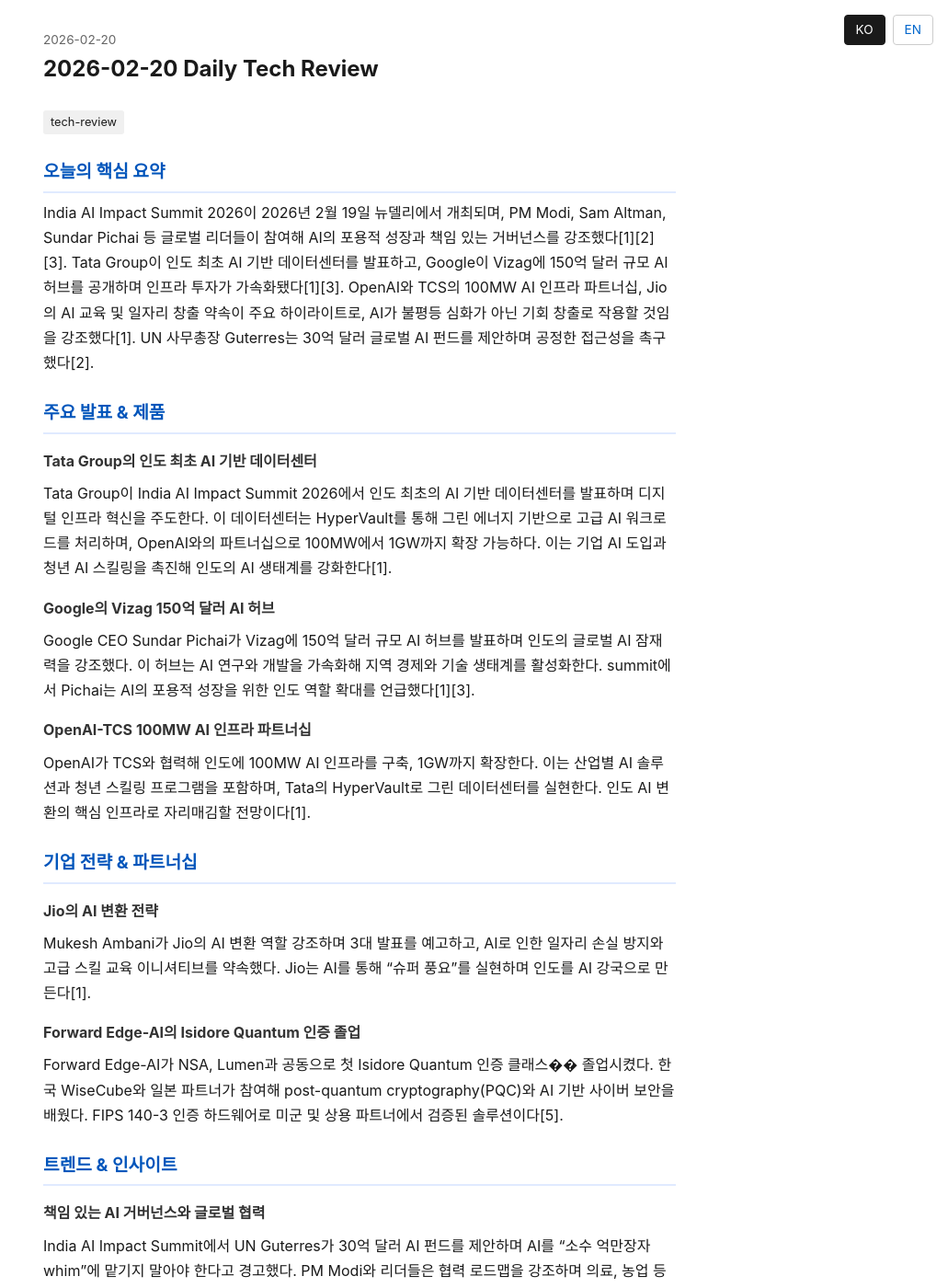
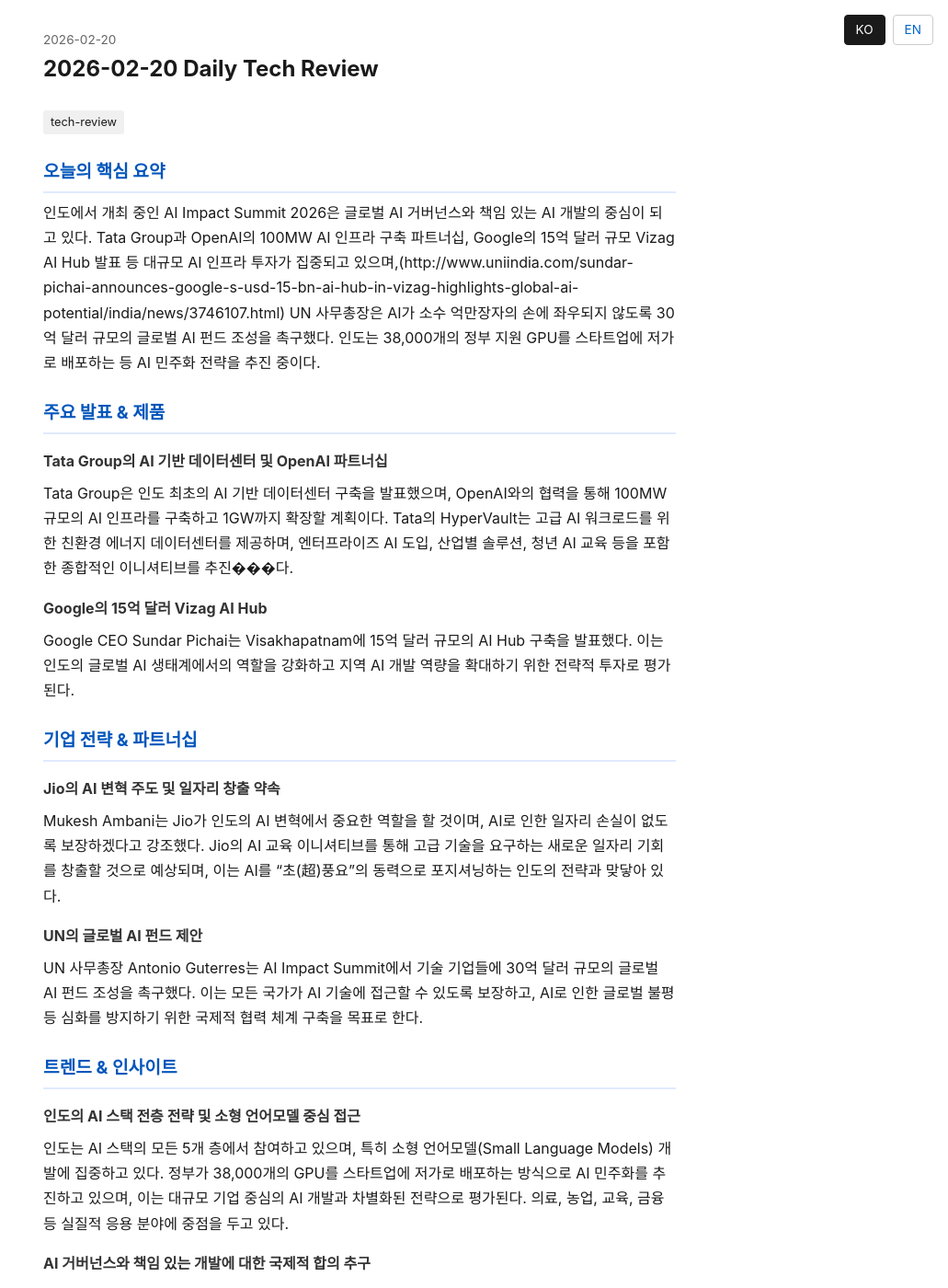
Before and after one commit to paulseongminpark/tech-review, a Jekyll site: the page built from _posts/ko/2026-02-20-daily-tech-review.md, in a window 1280 px wide and 1400 px high. Shown: the whole window at 92% size, without its empty margins (249-1280 px from the left). Built offline with Jekyll 4.4.1, drawn with Linux system fonts in a browser that asks for light colours; some of the changed text lies outside the part shown.

Commit message:
[tech-review] 2026-02-20 daily post 자동 생성

```diff
--- a/_posts/ko/2026-02-20-daily-tech-review.md
+++ b/_posts/ko/2026-02-20-daily-tech-review.md
@@ -10,44 +10,42 @@
 
 ## 오늘의 핵심 요약
 
-India AI Impact Summit 2026이 2026년 2월 19일 뉴델리에서 개최되며, PM Modi, Sam Altman, Sundar Pichai 등 글로벌 리더들이 참여해 AI의 포용적 성장과 책임 있는 거버넌스를 강조했다[1][2][3]. Tata Group이 인도 최초 AI 기반 데이터센터를 발표하고, Google이 Vizag에 150억 달러 규모 AI 허브를 공개하며 인프라 투자가 가속화됐다[1][3]. OpenAI와 TCS의 100MW AI 인프라 파트너십, Jio의 AI 교육 및 일자리 창출 약속이 주요 하이라이트로, AI가 불평등 심화가 아닌 기회 창출로 작용할 것임을 강조했다[1]. UN 사무총장 Guterres는 30억 달러 글로벌 AI 펀드를 제안하며 공정한 접근성을 촉구했다[2].
+인도에서 개최 중인 AI Impact Summit 2026은 글로벌 AI 거버넌스와 책임 있는 AI 개발의 중심이 되고 있다. Tata Group과 OpenAI의 100MW AI 인프라 구축 파트너십, Google의 15억 달러 규모 Vizag AI Hub 발표 등 대규모 AI 인프라 투자가 집중되고 있으며,(http://www.uniindia.com/sundar-pichai-announces-google-s-usd-15-bn-ai-hub-in-vizag-highlights-global-ai-potential/india/news/3746107.html) UN 사무총장은 AI가 소수 억만장자의 손에 좌우되지 않도록 30억 달러 규모의 글로벌 AI 펀드 조성을 촉구했다. 인도는 38,000개의 정부 지원 GPU를 스타트업에 저가로 배포하는 등 AI 민주화 전략을 추진 중이다.
 
 ## 주요 발표 & 제품
 
-### Tata Group의 인도 최초 AI 기반 데이터센터
-Tata Group이 India AI Impact Summit 2026에서 인도 최초의 AI 기반 데이터센터를 발표하며 디지털 인프라 혁신을 주도한다. 이 데이터센터는 HyperVault를 통해 그린 에너지 기반으로 고급 AI 워크로드를 처리하며, OpenAI와의 파트너십으로 100MW에서 1GW까지 확장 가능하다. 이는 기업 AI 도입과 청년 AI 스킬링을 촉진해 인도의 AI 생태계를 강화한다[1].
+### Tata Group의 AI 기반 데이터센터 및 OpenAI 파트너십
 
-### Google의 Vizag 150억 달러 AI 허브
-Google CEO Sundar Pichai가 Vizag에 150억 달러 규모 AI 허브를 발표하며 인도의 글로벌 AI 잠재력을 강조했다. 이 허브는 AI 연구와 개발을 가속화해 지역 경제와 기술 생태계를 활성화한다. summit에서 Pichai는 AI의 포용적 성장을 위한 인도 역할 확대를 언급했다[1][3].
+Tata Group은 인도 최초의 AI 기반 데이터센터 구축을 발표했으며, OpenAI와의 협력을 통해 100MW 규모의 AI 인프라를 구축하고 1GW까지 확장할 계획이다. Tata의 HyperVault는 고급 AI 워크로드를 위한 친환경 에너지 데이터센터를 제공하며, 엔터프라이즈 AI 도입, 산업별 솔루션, 청년 AI 교육 등을 포함한 종합적인 이니셔티브를 추진���다.
 
-### OpenAI-TCS 100MW AI 인프라 파트너십
-OpenAI가 TCS와 협력해 인도에 100MW AI 인프라를 구축, 1GW까지 확장한다. 이는 산업별 AI 솔루션과 청년 스킬링 프로그램을 포함하며, Tata의 HyperVault로 그린 데이터센터를 실현한다. 인도 AI 변환의 핵심 인프라로 자리매김할 전망이다[1].
+### Google의 15억 달러 Vizag AI Hub
+
+Google CEO Sundar Pichai는 Visakhapatnam에 15억 달러 규모의 AI Hub 구축을 발표했다. 이는 인도의 글로벌 AI 생태계에서의 역할을 강화하고 지역 AI 개발 역량을 확대하기 위한 전략적 투자로 평가된다.
 
 ## 기업 전략 & 파트너십
 
-### Jio의 AI 변환 전략
-Mukesh Ambani가 Jio의 AI 변환 역할 강조하며 3대 발표를 예고하고, AI로 인한 일자리 손실 방지와 고급 스킬 교육 이니셔티브를 약속했다. Jio는 AI를 통해 "슈퍼 풍요"를 실현하며 인도를 AI 강국으로 만든다[1].
+### Jio의 AI 변혁 주도 및 일자리 창출 약속
 
-### Forward Edge-AI의 Isidore Quantum 인증 졸업
-Forward Edge-AI가 NSA, Lumen과 공동으로 첫 Isidore Quantum 인증 클래스�� 졸업시켰다. 한국 WiseCube와 일본 파트너가 참여해 post-quantum cryptography(PQC)와 AI 기반 사이버 보안을 배웠다. FIPS 140-3 인증 하드웨어로 미군 및 상용 파트너에서 검증된 솔루션이다[5].
+Mukesh Ambani는 Jio가 인도의 AI 변혁에서 중요한 역할을 할 것이며, AI로 인한 일자리 손실이 없도록 보장하겠다고 강조했다. Jio의 AI 교육 이니셔티브를 통해 고급 기술을 요구하는 새로운 일자리 기회를 창출할 것으로 예상되며, 이는 AI를 "초(超)풍요"의 동력으로 포지셔닝하는 인도의 전략과 맞닿아 있다.
+
+### UN의 글로벌 AI 펀드 제안
+
+UN 사무총장 Antonio Guterres는 AI Impact Summit에서 기술 기업들에 30억 달러 규모의 글로벌 AI 펀드 조성을 촉구했다. 이는 모든 국가가 AI 기술에 접근할 수 있도록 보장하고, AI로 인한 글로벌 불평등 심화를 방지하기 위한 국제적 협력 체계 구축을 목표로 한다.
 
 ## 트렌드 & 인사이트
 
-### 책임 있는 AI 거버넌스와 글로벌 협력
-India AI Impact Summit에서 UN Guterres가 30억 달러 AI 펀드를 제안하며 AI를 "소수 억만장자 whim"에 맡기지 말아야 한다고 경고했다. PM Modi와 리더들은 협력 로드맵을 강조하며 의료, 농업 등 실용 적용을 우선시한다. 이는 AI 불평등 심화 방지와 공정한 확산을 위한 국제 합의를 촉진한다[1][2].
+### 인도의 AI 스택 전층 전략 및 소형 언어모델 중심 접근
 
-### Post-Quantum AI 사이버 보안 강화
-Forward Edge-AI의 인증 프로그램이 PQC와 AI 통합 보안을 국제적으로 확산시키며, 한국·일본 참여로 동맹국 준비를 가속화한다. 미군 테스트된 Isidore 플랫폼이 양자 위협 대응 표준을 제시한다. 이는 AI 인프라 보호를 위한 필수 트렌드다[5].
+인도는 AI 스택의 모든 5개 층에서 참여하고 있으며, 특히 소형 언어모델(Small Language Models) 개발에 집중하고 있다. 정부가 38,000개의 GPU를 스타트업에 저가로 배포하는 방식으로 AI 민주화를 추진하고 있으며, 이는 대규모 기업 중심의 AI 개발과 차별화된 전략으로 평가된다. 의료, 농업, 교육, 금융 등 실질적 응용 분야에 중점을 두고 있다.
+
+### AI 거버넌스와 책임 있는 개발에 대한 국제적 합의 추구
+
+AI Impact Summit은 118개국의 참여 속에서 AI의 책임 있는 개발과 글로벌 거버넌스에 대한 국제적 합의를 도출하려는 노력을 보여준다. PM Modi는 AI의 진정한 영향을 보여주는 협력적 로드맵의 필요성을 강조했으며, UN은 AI로 인한 착취 방지, 아동 보호, 데이터센터의 친환경 전환 등 구체적인 글로벌 가이드라인 수립을 촉구했다.
 
 ## Source
 
-- [India AI Impact Summit 2026 LIVE: Tata Group Announces India’s First AI-based Data Centre][1]
-- [AI Cannot Be Left to 'Whims of a Few Billionaires', UN Chief Says][2]
-- [Sundar Pichai announces Google's USD 15 bn AI hub in Vizag][3]
-- [Forward Edge-AI Graduates Inaugural Isidore Quantum Certification Class][5]
-- [OpenAI Partners With TCS to Build 100MW AI Infrastructure in India][1]
+- [India AI Impact Summit 2026 LIVE: Tata Group announces India's first AI-based data centre](https://www.republicworld.com/tech/india-ai-impact-summit-2026-live-tata-group-announces-india-s-first-ai-based-data-centre-google-brings-ai-hub-in-vizag-live-news)
+- [AI Cannot Be Left to 'Whims of a Few Billionaires', UN Chief Says](https://english.aawsat.com/world/5242465-ai-cannot-be-left-whims-few-billionaires-un-chief-says)
+- [Sundar Pichai announces Google's USD 15 bn AI hub in Vizag](https://www.uniindia.com/sundar-pichai-announces-google-s-usd-15-bn-ai-hub-in-vizag-highlights-global-ai-potential/india/news/3746107.html)
 
 ## Comments
-
-- test
-- i love puya
```
Also changed, not shown: _posts/en/2026-02-20-daily-tech-review.md (+20 -21 lines).
